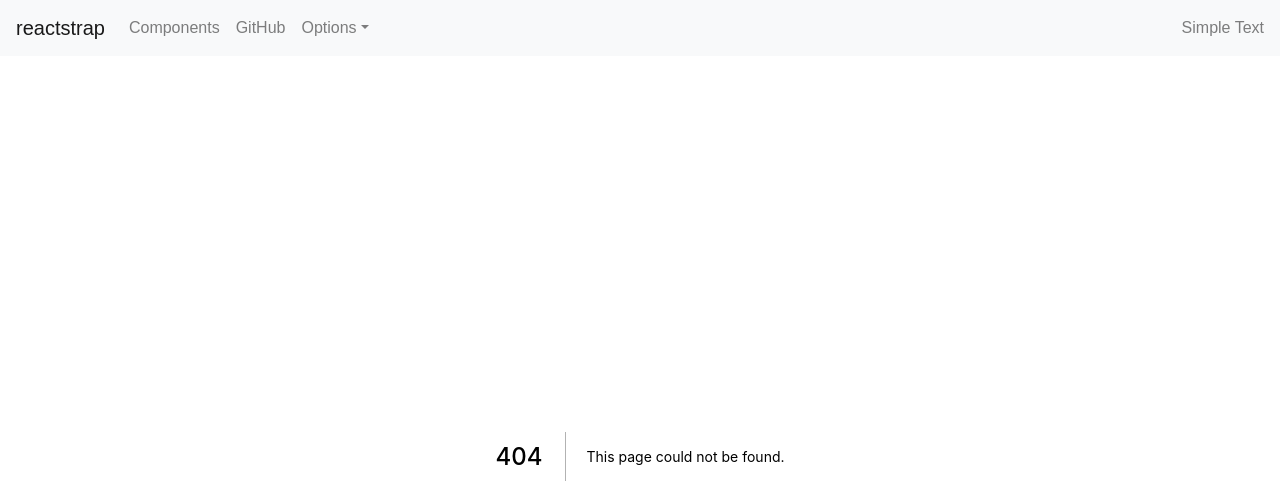
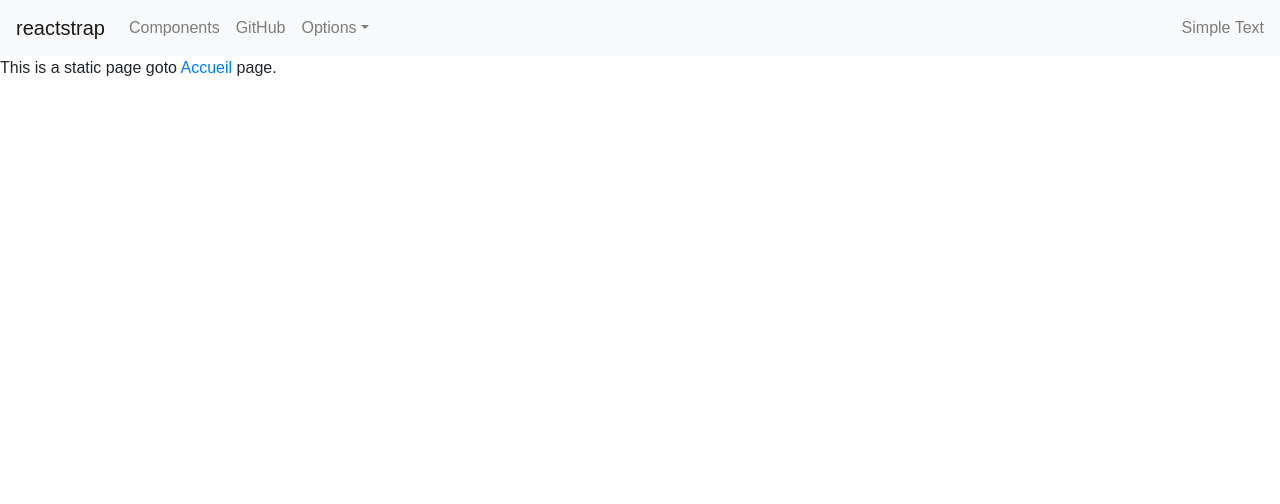
Before and after one commit to elprofa/xpatsa, a Next.js app: page /connexion in a window 1280 px wide. Before the commit this address had no page. Shown: the top 504 px of the page. Built offline with nearby package versions, Linux system fonts and the light colour scheme; a web font is replaced by a local one.

Commit message:
commit 1 creation des pages

```diff
--- /dev/null
+++ b/pages/connexion.js
@@ -0,0 +1,13 @@
+import Link from 'next/link'
+
+export default function Connexion() {
+  return (
+    <div>
+      This is a static page goto{' '}
+      <Link href="/">
+        <a>Accueil</a>
+      </Link>{' '}
+      page.
+    </div>
+  )
+}
--- a/pages/index.js
+++ b/pages/index.js
@@ -35,7 +35,7 @@ const Index = () => {
             <Bouton texte="Bonjour à tous" backgroundColor="green" color="#fff" icon="true"/>
             You're signed in as {viewer.name} and you're wedo {viewer.status}{" "}
             goto{" "}
-            <Link href="/about">
+            <Link href="/connexion">
               <a>static</a>
             </Link>{" "}
             page.
```
